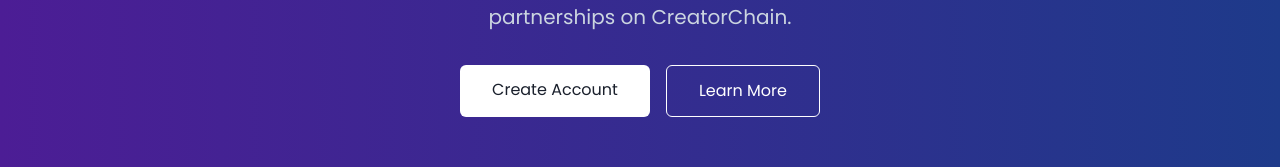
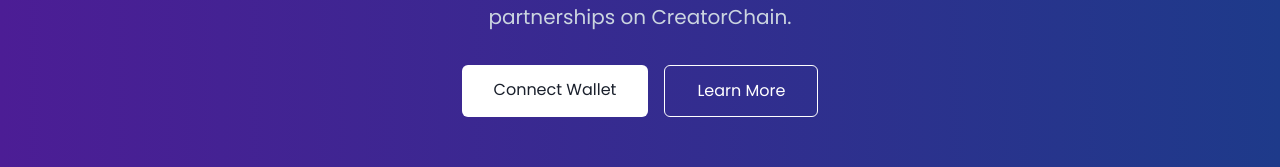
Before and after one commit to avaestephens/CreatorChain, a Next.js app: page / in a window 1280 px wide. Shown: the part 2712-2879 px from the top of the page. Built offline with nearby package versions, Linux system fonts and the light colour scheme.

Commit message:
small bug fix

```diff
--- a/components/LandingPage/Home.js
+++ b/components/LandingPage/Home.js
@@ -291,7 +291,7 @@
             Join thousands of creators and brands who are building profitable partnerships on CreatorChain.
           </CTADescription>
           <CTAButtons>
-            <WhiteButton href="/signup">Create Account</WhiteButton>
+            <WhiteButton href="/dashboard">Connect Wallet</WhiteButton>
             <OutlineButton href="/how-it-works">Learn More</OutlineButton>
           </CTAButtons>
         </CTAContainer>
```
